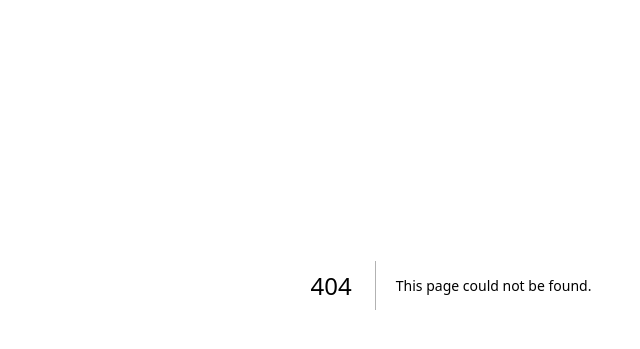
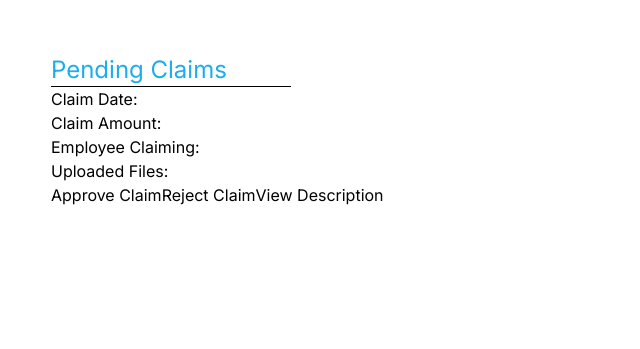
Before and after one commit to Sep-Fading/SWE_Project_Frontend, a Next.js app: page /LM_pending_claims in a window 1280 px wide. Before the commit this address had no page. Shown: the part 115-464 px from the top of the page, without its empty margins (189-829 px from the left). Built offline with nearby package versions, Linux system fonts and the light colour scheme.

Commit message:
refactored code

```diff
--- a/src/Components/Button.tsx
+++ b/src/Components/Button.tsx
@@ -1,7 +1,7 @@
 import React from "react";
 
 interface ButtonProps {
-  onClick: () => void;
+  onClick?: () => void;
   text: string;
   type?: "submit" | "button" | "reset";
 }
--- a/src/Components/ClaimInfoBox.tsx
+++ b/src/Components/ClaimInfoBox.tsx
@@ -1,7 +1,5 @@
 import React from 'react';
-import ApproveClaimButton from './ApproveClaimButton';
-import RejectClaimButton from './RejectClaimButton';
-import ViewDescriptionButton from './ViewDescriptionButton';
+import Button from './Button';
 
 const ClaimInfoBox: React.FC = () => {
 
@@ -22,9 +20,9 @@ const ClaimInfoBox: React.FC = () => {
             </div>
 
             <div className='flex flex-col justify-evenly'>
-                <ApproveClaimButton />
-                <RejectClaimButton />
-                <ViewDescriptionButton />
+                <Button text='Approve Claim' />
+                <Button text='Reject Claim' />
+                <Button text='View Description' />
 
             </div>
 
--- /dev/null
+++ b/src/app/LM_pending_claims/page.tsx
@@ -0,0 +1,20 @@
+import React from "react";
+import Navigation from "@/Components/Navigation";
+import ClaimInfoBox from "@/Components/ClaimInfoBox";
+
+const LineManagerPendingClaims: React.FC = () => {
+  return (
+    <div>
+      <Navigation links={[]} />
+
+      <header className="mx-[15rem] mt-[2rem]">
+        <h1 className="text-2xl text-blue">Pending Claims</h1>
+        <hr className="border-3 border-black w-[15rem]" />
+      </header>
+
+      <ClaimInfoBox />
+    </div>
+  );
+};
+
+export default LineManagerPendingClaims;
--- a/src/app/LineManagerPendingClaims.tsx
+++ /dev/null
@@ -1,22 +0,0 @@
-import React from 'react';
-import Navigation from "@/Components/Navigation";
-import ClaimInfoBox from '@/Components/ClaimInfoBox';
-
-const LineManagerClaimsList: React.FC = () => {
-
-
-    return (
-        <div>
-            <Navigation />
-
-            <header className='mx-[15rem] mt-[2rem]'>
-                <h1 className='text-2xl text-[#1E9CE9]'>Pending Claims</h1>
-                <hr className='border-3 border-black w-[15rem]'/>
-            </header>
-
-            <ClaimInfoBox />
-        </div>
-    );
-};
-
-export default LineManagerClaimsList;
```
Also changed, not shown: src/Components/ApproveClaimButton.tsx (deleted, +0 -13 lines), src/Components/RejectClaimButton.tsx (deleted, +0 -13 lines), src/Components/ViewDescriptionButton.tsx (deleted, +0 -13 lines).
